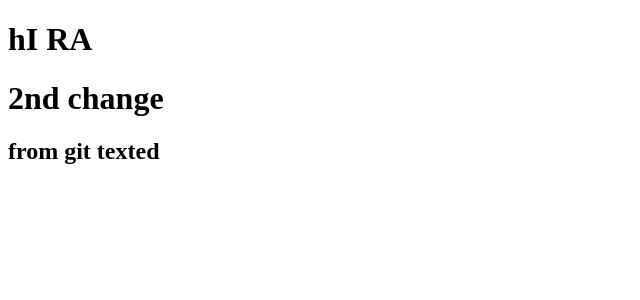
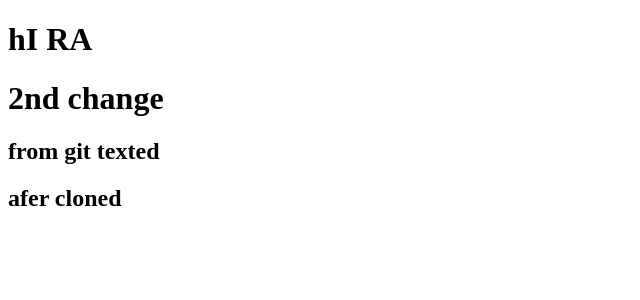
Before and after one commit to abhiabhi17/gitangulartesting, an Angular app: page / in a window 1280 px wide. Shown: the top 300 px of the page, without its empty margins (0-640 px from the left). Built offline with nearby package versions, Linux system fonts and the light colour scheme.

Commit message:
after cloned

```diff
--- a/src/app/app.component.html
+++ b/src/app/app.component.html
@@ -1,3 +1,4 @@
 <h1> hI RA</h1>
 <h1>2nd change</h1>
 <h2>from git texted</h2>
+<h2>afer cloned</h2>
```
